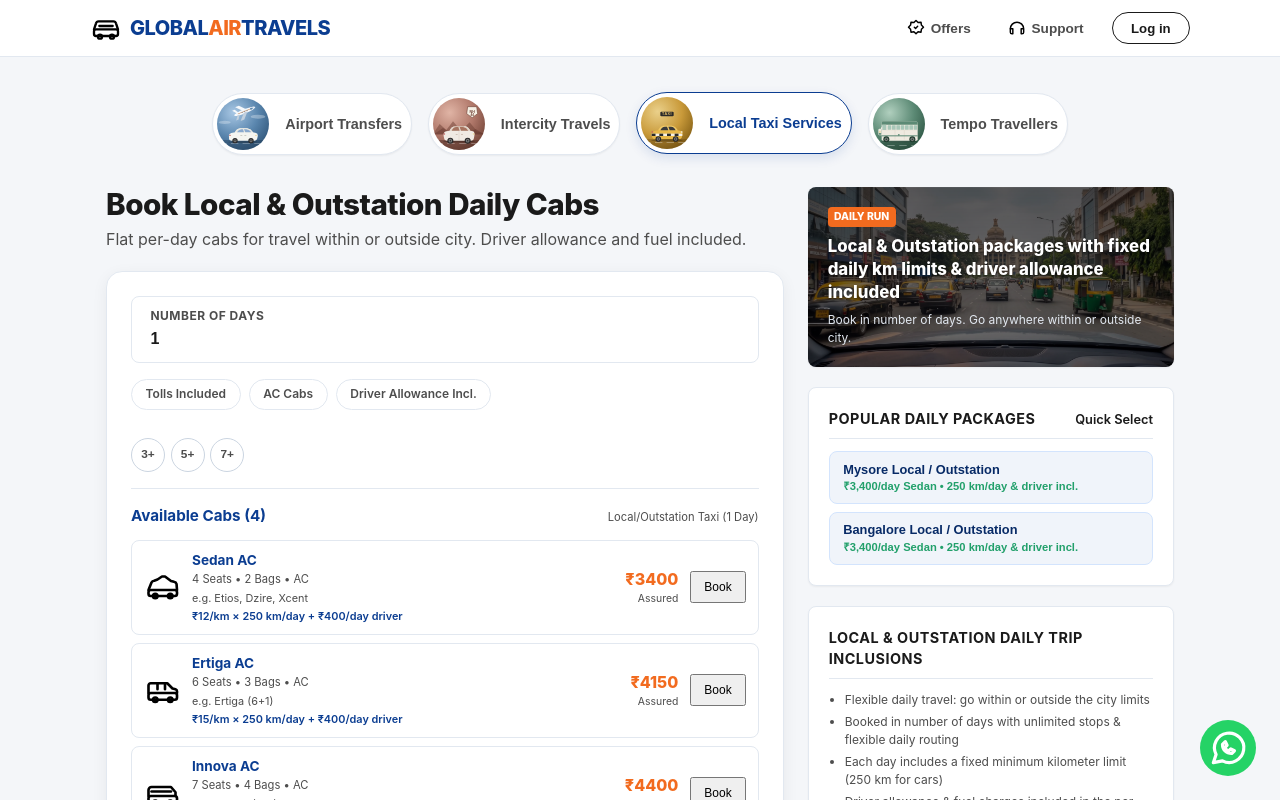
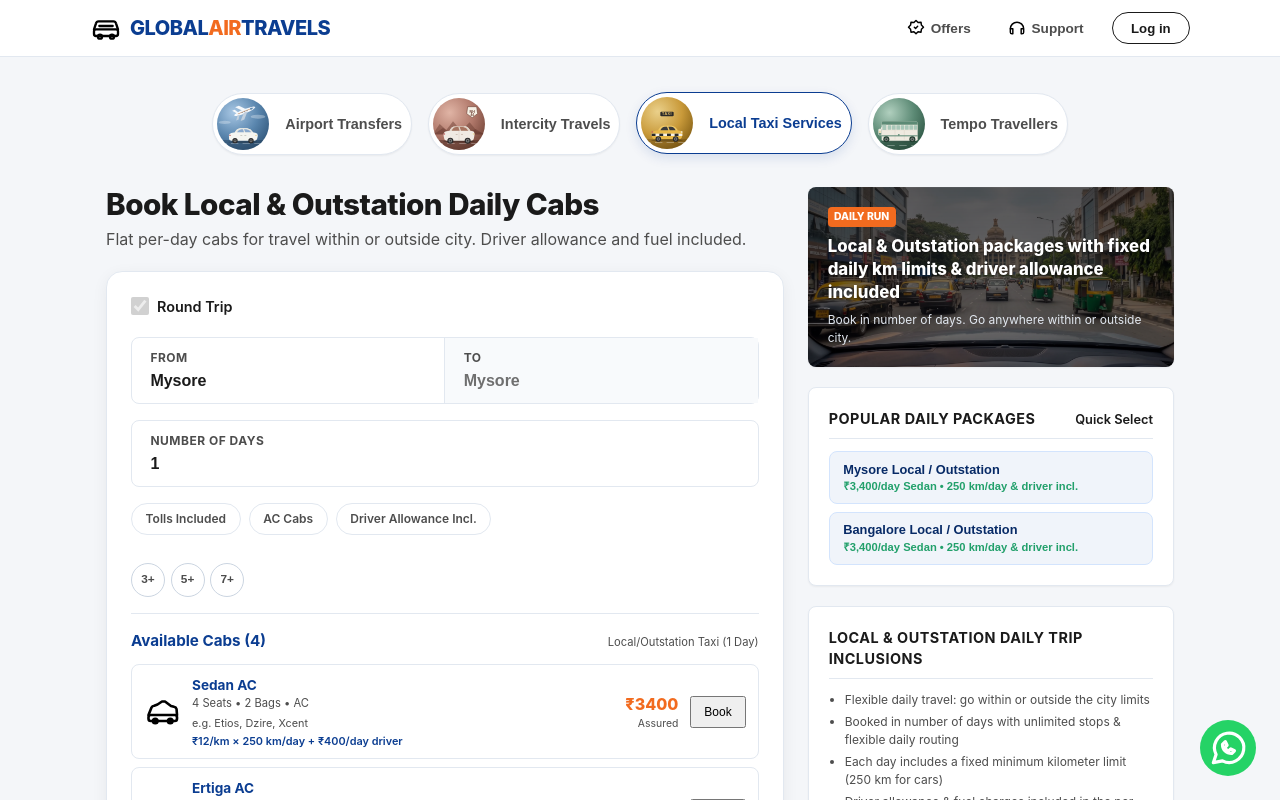
Before and after one commit to globalairtravels/cabs-website, a Next.js app: page / in a window 1280 px wide. Both pictures are taken after a click on the button "Local Taxi Services". Shown: the top 800 px of the page. Built offline with nearby package versions, Linux system fonts and the light colour scheme.

Commit message:
Add From/To fields to Local Taxi and Tempo Traveller tabs with read-only Round Trip configuration

```diff
--- a/src/app/page.js
+++ b/src/app/page.js
@@ -67,8 +67,12 @@ export default function Home() {
 
   const handlePickupLocationChange = (val) => {
     setPickup(val);
+    if (tripType === "city" || tripType === "tempo") {
+      setDrop(val);
+      return;
+    }
     const normalize = (loc) => (loc || "").trim().toLowerCase();
-    if ((tripType === "airport" || tripType === "daily" || tripType === "tempo") && val && normalize(val) === normalize(drop)) {
+    if ((tripType === "airport" || tripType === "daily") && val && normalize(val) === normalize(drop)) {
       setDrop("");
     }
   };
@@ -76,7 +80,7 @@ export default function Home() {
   const handleDropLocationChange = (val) => {
     setDrop(val);
     const normalize = (loc) => (loc || "").trim().toLowerCase();
-    if ((tripType === "airport" || tripType === "daily" || tripType === "tempo") && val && normalize(val) === normalize(pickup)) {
+    if ((tripType === "airport" || tripType === "daily") && val && normalize(val) === normalize(pickup)) {
       setPickup("");
     }
   };
@@ -102,7 +106,7 @@ export default function Home() {
   const [trackAttempted, setTrackAttempted] = useState(false);
 
   const isOutstationTrip = tripType === "tempo";
-  const showTripModeSelector = tripType === "tempo";
+  const showTripModeSelector = tripType === "tempo" || tripType === "city";
   const cityDayCount = normalizePositiveInteger(cityDays, { max: 30 });
   const tempoDayCount = normalizePositiveInteger(tempoDays, { max: 30 });
   const tempoKmCount = normalizePositiveInteger(tempoEstKm);
@@ -157,20 +161,20 @@ export default function Home() {
       handleAirportDirectionChange("drop");
     } else if (tab === "city") {
       setPickup("Mysore");
-      setDrop("Local / Outstation Daily running");
+      setDrop("Mysore");
     } else if (tab === "daily") {
       setPickup("Mysore");
       setDrop("Bangalore City");
       setOutstationDirection("oneway");
     } else if (tab === "tempo") {
       setPickup("Mysore");
-      setDrop("Outstation Tour / Local");
+      setDrop("Mysore");
       if (TEMPO_CAB) setSelectedCab(TEMPO_CAB);
     }
   };
 
   const handleSwapLocations = () => {
-    if (isOutstationTrip) return;
+    if (tripType === "city" || tripType === "tempo") return;
     setPickup(drop);
     setDrop(pickup);
     setSwapRotation((prev) => prev + 180);
@@ -203,11 +207,11 @@ export default function Home() {
     } else if (routeId === "local-mysore") {
       setTripType("city");
       setPickup("Mysore");
-      setDrop("Local / Outstation Daily running");
+      setDrop("Mysore");
     } else if (routeId === "local-bangalore") {
       setTripType("city");
       setPickup("Bangalore");
-      setDrop("Local / Outstation Daily running");
+      setDrop("Bangalore");
     } else if (routeId === "mysore-mangalore-airport") {
       setTripType("airport");
       setPickup("Mysore");
@@ -216,7 +220,7 @@ export default function Home() {
     } else if (routeId === "mysore-mangalore-city") {
       setTripType("city");
       setPickup("Mysore");
-      setDrop("Mangalore City");
+      setDrop("Mysore");
       setCityType("drop");
     } else if (routeId.startsWith("tour-")) {
       setTripType("daily");
@@ -228,7 +232,7 @@ export default function Home() {
       setTripType("tempo");
       setOutstationDirection("oneway");
       setPickup("Mysore");
-      if (item.destination) setDrop(item.destination);
+      setDrop("Mysore");
       if (item.days) setTempoDays(item.days);
       if (TEMPO_CAB) setSelectedCab(TEMPO_CAB);
     }
@@ -532,8 +536,21 @@ Please confirm my booking. Thank you!`;
 
               <div className="cleartrip-card">
                 {showTripModeSelector && (
-                  <div className="inline-selectors-row">
-                    {isOutstationTrip && tripType !== "tempo" ? (
+                  <div className="inline-selectors-row" style={{ display: "flex", gap: "1rem", alignItems: "center", flexWrap: "wrap" }}>
+                    {tripType === "city" || tripType === "tempo" ? (
+                      <>
+                        <label className="inline-radio-label">
+                          <input
+                            type="checkbox"
+                            checked={true}
+                            readOnly
+                            disabled
+                            className="inline-radio-input"
+                          />
+                          <span>Round Trip</span>
+                        </label>
+                      </>
+                    ) : isOutstationTrip && tripType !== "tempo" ? (
                       <label className="inline-radio-label">
                         <input
                           type="checkbox"
@@ -549,10 +566,6 @@ Please confirm my booking. Thank you!`;
                         />
                         <span>Round Trip Outstation (1.8x Km base)</span>
                       </label>
-                    ) : tripType === "tempo" ? (
-                      <span className="inline-radio-label" style={{ fontSize: "0.78rem", color: "var(--text-gray)" }}>
-                        Priced at ₹{TEMPO_CAB?.ratePerKm ?? 22}/km · min {TEMPO_CAB?.minKmPerDay ?? 300} km/day · ₹{TEMPO_CAB?.driverAllowance ?? 600}/day driver
-                      </span>
                     ) : (
                       <>
                         <label className="inline-radio-label">
@@ -569,7 +582,6 @@ Please confirm my booking. Thank you!`;
                 )}
 
                 <div>
-                  {tripType !== "city" && (
                   <div className="cleartrip-input-row">
                     <div className="input-col" style={{ position: "relative" }}>
                       <label htmlFor="pickup-input" className="input-mini-label">From</label>
@@ -595,7 +607,7 @@ Please confirm my booking. Thank you!`;
                       )}
                     </div>
 
-                      {!isOutstationTrip && (
+                    {tripType !== "city" && tripType !== "tempo" && (
                       <button
                         type="button"
                         className="swap-circle-btn"
@@ -607,19 +619,31 @@ Please confirm my booking. Thank you!`;
                       </button>
                     )}
 
-                      <div className="input-col" style={{ position: "relative" }}>
+                    <div
+                      className="input-col"
+                      style={{
+                        position: "relative",
+                        backgroundColor: (tripType === "city" || tripType === "tempo") ? "#f8fafc" : "transparent",
+                        cursor: (tripType === "city" || tripType === "tempo") ? "not-allowed" : "default"
+                      }}
+                    >
                       <label htmlFor="drop-input" className="input-mini-label">To</label>
                       <input
                         id="drop-input"
                         type="text"
                         className="input-field"
-                          value={drop}
+                        value={tripType === "city" || tripType === "tempo" ? pickup : drop}
                         onChange={(e) => handleDropLocationChange(e.target.value)}
                         onFocus={() => setShowDropSuggestions(true)}
                         onBlur={() => setTimeout(() => setShowDropSuggestions(false), 200)}
                         placeholder="Enter destination city"
                         required
-                          disabled={tripType === "daily" && outstationDirection === "roundtrip"}
+                        disabled={tripType === "city" || tripType === "tempo" || (tripType === "daily" && outstationDirection === "roundtrip")}
+                        style={
+                          (tripType === "city" || tripType === "tempo")
+                            ? { color: "var(--text-gray)", opacity: 0.8, cursor: "not-allowed" }
+                            : {}
+                        }
                       />
                       {showDropSuggestions && (
                         <div className="suggestions-dropdown">
@@ -632,7 +656,6 @@ Please confirm my booking. Thank you!`;
                       )}
                     </div>
                   </div>
-                  )}
 
                   {(tripType === "city" || isOutstationTrip) && (
                     <div className="cleartrip-input-row">
```
Lines whose indentation alone changed are shown as unchanged.
